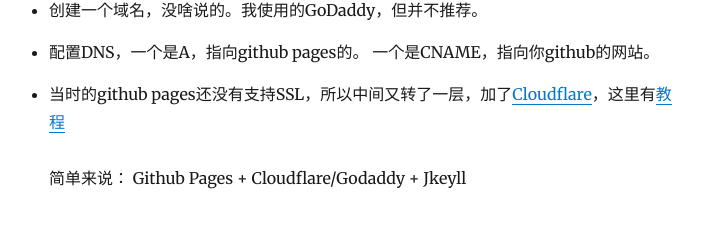
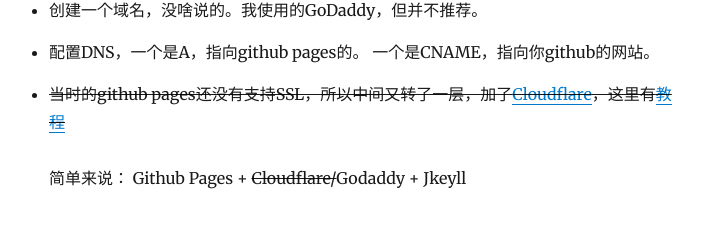
Before and after one commit to yuanqingfei2/yuanqingfei2.github.io, a Gatsby site: page /hello-world/ in a window 1280 px wide. Shown: the part 468-710 px from the top of the page, without its empty margins (276-983 px from the left). Built offline with nearby package versions, Linux system fonts and the light colour scheme; Gatsby itself is replaced by a stand-in of ours; some packages are replaced by stand-ins of ours.

Commit message:
Update index.md

```diff
--- a/content/blog/hello-world/index.md
+++ b/content/blog/hello-world/index.md
@@ -13,9 +13,9 @@ description: "解释了下之前blog的构建以及现在的构建。说明为
 
 * 配置DNS，一个是A，指向github pages的。 一个是CNAME，指向你github的网站。
 
-* 当时的github pages还没有支持SSL，所以中间又转了一层，加了[Cloudflare](https://www.cloudflare.com/)，这里有[教程](https://www.codementor.io/landonpatmore/how-to-setup-a-static-website-using-github-pages-and-cloudflare-with-your-own-domain-name-jb99nbuoe)
+*  ~~当时的github pages还没有支持SSL，所以中间又转了一层，加了[Cloudflare](https://www.cloudflare.com/)，这里有[教程](https://www.codementor.io/landonpatmore/how-to-setup-a-static-website-using-github-pages-and-cloudflare-with-your-own-domain-name-jb99nbuoe)~~
 
-简单来说： Github Pages + Cloudflare/Godaddy + Jkeyll
+简单来说： Github Pages + ~~Cloudflare/~~Godaddy + Jkeyll
 
 ## 目前动机
 
```
